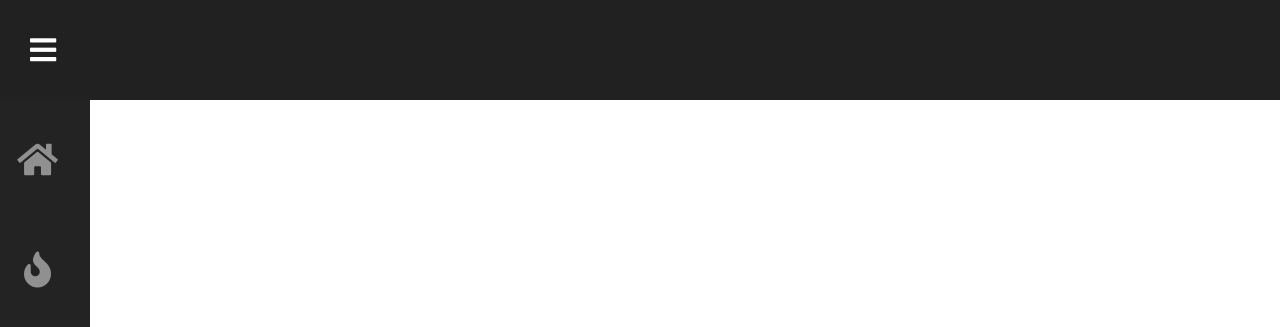
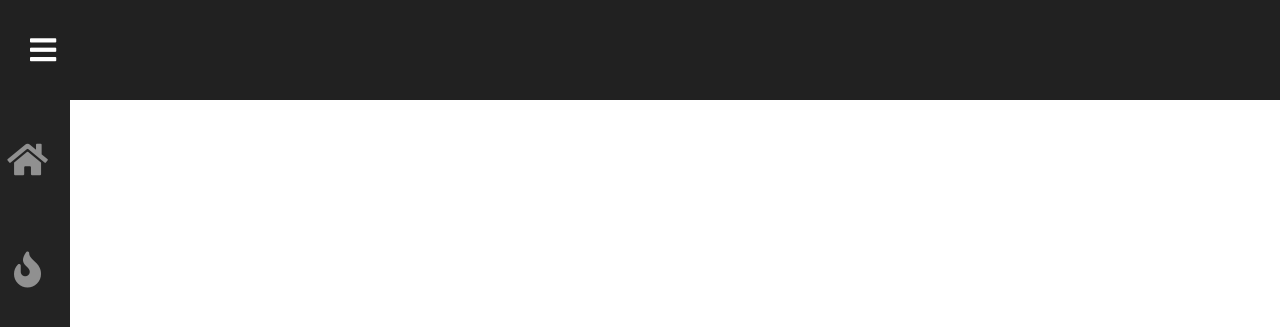
Before and after one commit to ElPochoclero2012/Modulo-HTML---CSS---Bootcamp-Full-Stack-en-Javascript---Dev-Place, a plain HTML site: page Dia 5/Pair Programming/index.html in a window 1280 px wide. Shown: the top 327 px of the page. Drawn offline with nearby package versions, Linux system fonts and the light colour scheme.

Commit message:
Update styles.css

```diff
--- a/Dia 5/Pair Programming/css/styles.css
+++ b/Dia 5/Pair Programming/css/styles.css
@@ -15,7 +15,7 @@ hr{
 
 .w3-sidebar{
     background: #232323!important;
-    width: 90px !important;
+    width: 70px !important;
     z-index: -1 !important;
     text-align: center !important;
     display: flex;
```
